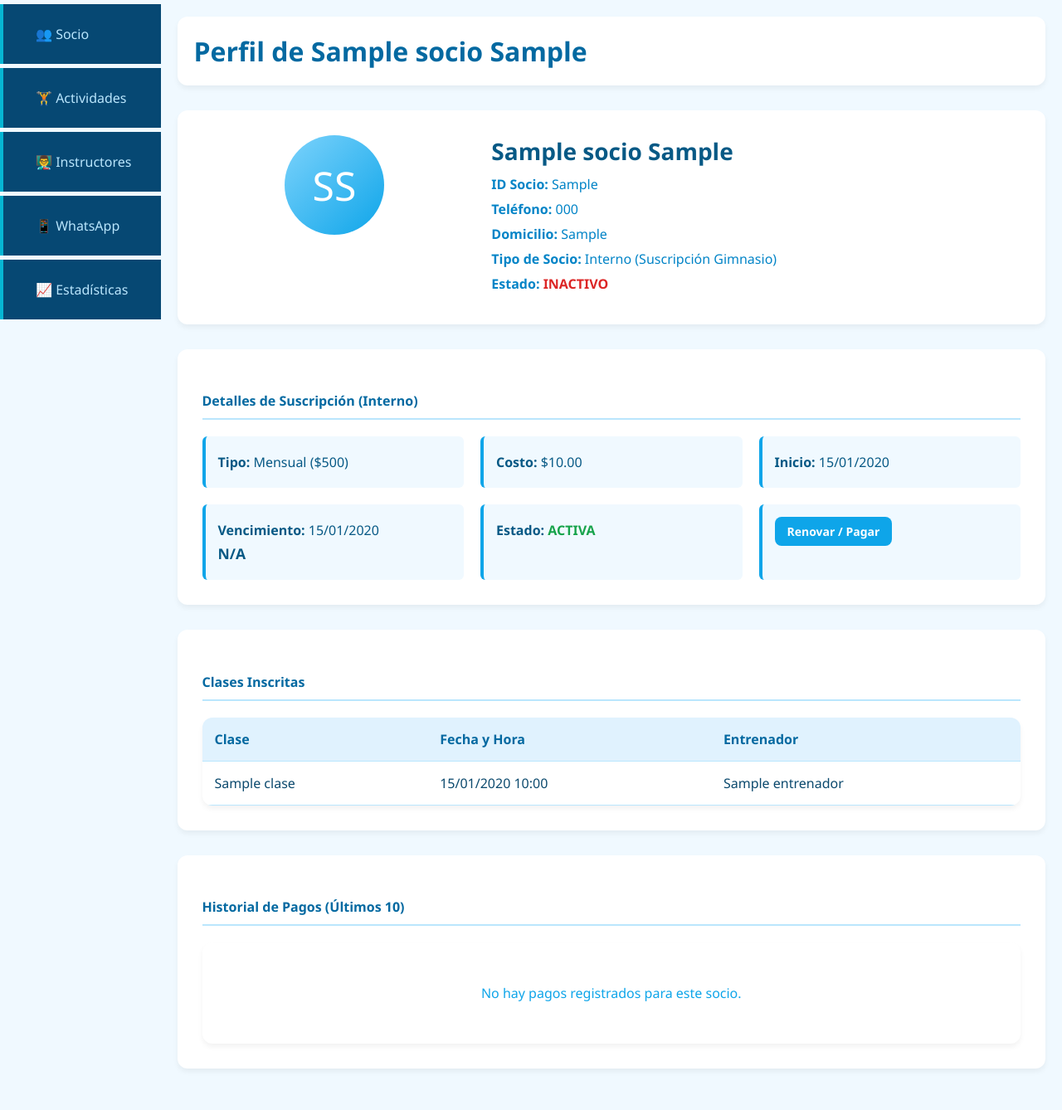
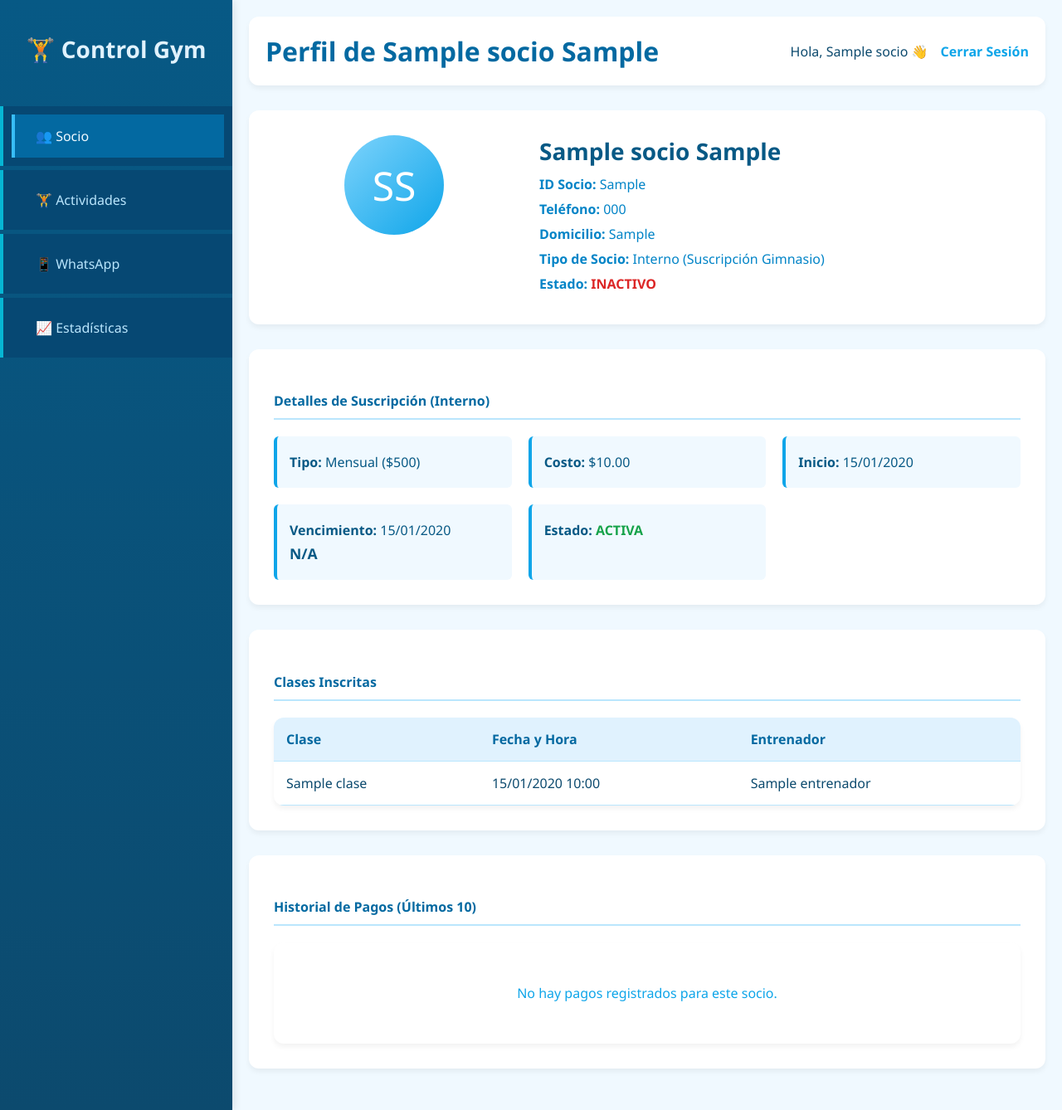
Before and after one commit to lizetglm/ReCo_GYM, a Django app: page /perfil/ in a window 1280 px wide. Shown: the whole page at 83% size. Run offline with Django 5.2, Linux system fonts and the light colour scheme; a user stored in the database is signed in; tables that the repository leaves empty hold one stand-in row (values such as "Sample post").

Commit message:
Proteccion a SQL Injection usando ORM y Manejo de Autenticación y Autorización de Django

```diff
--- a/gimnasio/templates/gimnasio/perfil_lista_clases.html
+++ b/gimnasio/templates/gimnasio/perfil_lista_clases.html
@@ -14,7 +14,6 @@
             <ul class="nav-menu">
                 <li><a href="{% url 'perfil_socio' %}">👥 Socio</a></li>
                 <li><a href="{% url 'perfil_lista_clases' %}">🏋️ Actividades</a></li>
-                <li><a href="{% url 'perfil_instructores_list' %}">👨‍🏫 Instructores</a></li>
                 <li><a href="#">📱 WhatsApp</a></li>
                 <li><a href="#">📈 Estadísticas</a></li>
             </ul>
--- a/gimnasio/templates/gimnasio/perfil_socio.html
+++ b/gimnasio/templates/gimnasio/perfil_socio.html
@@ -53,10 +53,11 @@
 </head>
 <body>
     <div class="container">
-        <ul class="nav-menu">
-                <li><a href="{% url 'perfil_socio' %}">👥 Socio</a></li>
+        <nav class="sidebar">
+            <div class="sidebar-logo">🏋️ Control Gym</div>
+            <ul class="nav-menu">
+                <li><a href="{% url 'perfil_socio' %}" class="active">👥 Socio</a></li>
                 <li><a href="{% url 'perfil_lista_clases' %}">🏋️ Actividades</a></li>
-                <li><a href="{% url 'perfil_instructores_list' %}">👨‍🏫 Instructores</a></li>
                 <li><a href="#">📱 WhatsApp</a></li>
                 <li><a href="#">📈 Estadísticas</a></li>
             </ul>
@@ -65,7 +66,10 @@
         <main class="main-content">
             <header class="header-bar">
                 <h1 class="header-title">Perfil de {{ socio.nombre }} {{ socio.apellido }}</h1>
-
+                <div class="user-actions">
+                    <span>Hola, {{ socio.nombre }} 👋</span>
+                    <a href="{% url 'logout_usuario' %}" style="color: var(--sky-500); text-decoration: none; font-weight: bold;">Cerrar Sesión</a>
+                </div>
             </header>
 
             <section class="member-profile">
@@ -120,9 +124,6 @@
                                         {% if suscripcion.activa %}ACTIVA{% else %}EXPIRADA{% endif %}
                                     </span>
                                 </p>
-                            </div>
-                            <div class="sub-item">
-                                <a href="{% url 'socio_form' socio.pk %}" class="btn btn-primary" style="font-size: 14px; padding: 8px 15px;">Renovar / Pagar</a>
                             </div>
                         </div>
                     {% else %}
--- a/gimnasio/views.py
+++ b/gimnasio/views.py
@@ -12,7 +12,8 @@
 from reportlab.lib.units import mm
 from django.views.generic import TemplateView
 from django.db.models import Sum
-from django.contrib.auth.decorators import login_required
+from django.contrib.auth.decorators import login_required, user_passes_test
+from django.contrib.auth.mixins import LoginRequiredMixin, UserPassesTestMixin
 from django.shortcuts import render, redirect, get_object_or_404
 from django.contrib.auth import get_user_model
 from django.contrib.auth.models import User
@@ -60,6 +61,7 @@
     return render(request, 'gimnasio/dashboard.html', context)
 
 @login_required
+@user_passes_test(lambda u: u.is_staff, login_url='perfil_socio')
 def reset_password_socio(request, pk):
     # Restringe el acceso solo a administradores
     if not request.user.is_staff:
@@ -81,8 +83,8 @@
             messages.warning(request, "Este socio no tiene una cuenta de usuario de acceso vinculada.")
 
     return redirect('socios_list')
-
 @login_required
+@user_passes_test(lambda u: u.is_staff, login_url='perfil_socio')
 def eliminar_socio(request, pk):
     socio = get_object_or_404(Socio, pk=pk)
 
@@ -123,8 +125,8 @@
         return redirect('socios_list')
 
     return redirect('socios_list')
-
 @login_required
+@user_passes_test(lambda u: u.is_staff, login_url='perfil_socio')
 def lista_clases(request):
     clases = Clase.objects.all()
     entrenador_id = request.GET.get('entrenador')
@@ -168,8 +170,8 @@
 @login_required
 def registro_usuario(request):
     return render(request, 'gimnasio/registro.html')
-
 @login_required
+@user_passes_test(lambda u: u.is_staff, login_url='perfil_socio')
 def socios_list(request):
     socios = Socio.objects.all()
     query = request.GET.get('q', '')
@@ -194,9 +196,8 @@
     }
     return render(request, 'gimnasio/socios_list.html', context)
 
-User = get_user_model()
-
 @login_required
+@user_passes_test(lambda u: u.is_staff, login_url='perfil_socio')
 def socio_form(request, pk=None):
     socio = None
     suscripcion = None
@@ -441,9 +442,8 @@
             Q(especialidad__icontains=query) |
             Q(telefono__icontains=query)
         )
-    return render(request, 'gimnasio/perfil_instructores_list.html', {'entrenadores': entrenadores, 'query': query})
-
 @login_required
+@user_passes_test(lambda u: u.is_staff, login_url='perfil_socio')
 def inscribir_a_clase(request, socio_id, clase_id):
     socio = get_object_or_404(Socio, pk=socio_id)
     clase = get_object_or_404(Clase, pk=clase_id)
@@ -472,9 +472,8 @@
         return redirect('lista_clases')
 
     context = {'socio': socio, 'clase': clase}
-    return render(request, 'gimnasio/inscripcion_form.html', context)
-
 @login_required
+@user_passes_test(lambda u: u.is_staff, login_url='perfil_socio')
 def clase_form(request, pk=None):
     clase = None
     if pk:
@@ -525,20 +524,17 @@
         return redirect('lista_clases')
 
     # Para GET
-    context = {'clase': clase, 'entrenadores': entrenadores}
-    return render(request, 'gimnasio/clase_form.html', context)
-
 @login_required
+@user_passes_test(lambda u: u.is_staff, login_url='perfil_socio')
 def eliminar_clase(request, pk):
     clase = get_object_or_404(Clase, pk=pk)
     if request.method == 'POST':
         nombre_clase = clase.nombre
         clase.delete()
-        messages.success(request, f'Clase "{nombre_clase}" eliminada correctamente.')
-    return redirect('lista_clases')
-
+# Función para Inscribir un Socio a una Clase
 # Función para Inscribir un Socio a una Clase
 @login_required
+@user_passes_test(lambda u: u.is_staff, login_url='perfil_socio')
 def inscribir_clase(request, clase_pk):
     if request.method == 'POST':
         clase = get_object_or_404(Clase, pk=clase_pk)
@@ -570,10 +566,9 @@
         except Exception as e:
             messages.error(request, f'Error al inscribir: {e}')
 
-    return redirect('lista_clases')
-
-
 @login_required
+@login_required
+@user_passes_test(lambda u: u.is_staff, login_url='perfil_socio')
 def inscripcion_clase_detalle(request, pk):
     clase = get_object_or_404(Clase, pk=pk)
 
@@ -627,11 +622,11 @@
 
     context = {
         'clase': clase,
-        'participantes': clase.participantes.all().order_by('nombre'),
     }
     return render(request, 'gimnasio/inscripcion_clase_detalle.html', context)
 
 @login_required
+@user_passes_test(lambda u: u.is_staff, login_url='perfil_socio')
 def eliminar_inscripcion_clase(request, clase_pk, socio_pk):
     clase = get_object_or_404(Clase, pk=clase_pk)
     socio = get_object_or_404(Socio, pk=socio_pk)
@@ -658,12 +653,9 @@
         else:
             messages.error(request, f'El socio {socio.nombre} no estaba inscrito en {clase.nombre}.')
 
-        return redirect('inscripcion_clase_detalle', pk=clase_pk)
-
-    return redirect('inscripcion_clase_detalle', pk=clase_pk)
-
 # Listado de Instructores
 @login_required
+@user_passes_test(lambda u: u.is_staff, login_url='perfil_socio')
 def instructores_list(request):
     query = request.GET.get('q')
     entrenadores = Entrenador.objects.all().order_by('nombre')
@@ -677,12 +669,13 @@
 
     context = {
         'entrenadores': entrenadores,
-        'query': query,
+        'query': query
     }
     return render(request, 'gimnasio/instructores_list.html', context)
 
 # Formulario de Instructor
 @login_required
+@user_passes_test(lambda u: u.is_staff, login_url='perfil_socio')
 def instructor_form(request, pk=None):
     if pk:
         entrenador = get_object_or_404(Entrenador, pk=pk)
@@ -730,13 +723,12 @@
             messages.error(request, f'Error al guardar el instructor: {e}')
             return redirect('instructor_form', pk=pk)
 
-    context = {
-        'entrenador': entrenador,
-    }
+    context = {'entrenador': entrenador}
     return render(request, 'gimnasio/instructor_form.html', context)
 
 # Eliminar Instructor
 @login_required
+@user_passes_test(lambda u: u.is_staff, login_url='perfil_socio')
 def eliminar_instructor(request, pk):
     entrenador = get_object_or_404(Entrenador, pk=pk)
     if request.method == 'POST':
@@ -748,18 +740,22 @@
         except Exception as e:
             messages.error(request, f'Error al eliminar el instructor: {e}')
             return redirect('instructores_list')
+
     return redirect('instructores_list')
 
+class CajaView(LoginRequiredMixin, UserPassesTestMixin, TemplateView):
+    template_name = "gimnasio/caja.html"
 
-class CajaView(TemplateView):
-    template_name = "gimnasio/caja.html"
+    def test_func(self):
+        return self.request.user.is_staff
+
+    def handle_no_permission(self):
+        return redirect('perfil_socio')
 
     def get_context_data(self, **kwargs):
         ctx = super().get_context_data(**kwargs)
         movimientos = CajaMovimiento.objects.select_related(
             'venta',
-            'socio',
-            'inscripcion_clase__clase',
             'suscripcion',
         ).order_by('-fecha')[:200]
         total_hoy = CajaMovimiento.objects.filter(fecha__date=date.today()).aggregate(total=Sum('monto'))['total'] or 0
@@ -770,6 +766,7 @@
         return ctx
 
 @login_required
+@user_passes_test(lambda u: u.is_staff, login_url='perfil_socio')
 def pago_productos(request):
     """Pantalla para registrar ventas de productos en la tienda del gym."""
     productos = Producto.objects.all().order_by("nombre")
@@ -779,6 +776,7 @@
     return render(request, "gimnasio/pago_productos.html", {"productos": productos})
 
 @login_required
+@user_passes_test(lambda u: u.is_staff, login_url='perfil_socio')
 def ticket_venta_pdf(request, venta_id: int):
     """Genera un PDF tipo ticket para una venta de productos."""
     venta = get_object_or_404(Caja.objects.prefetch_related("items__producto"), pk=venta_id)
```
